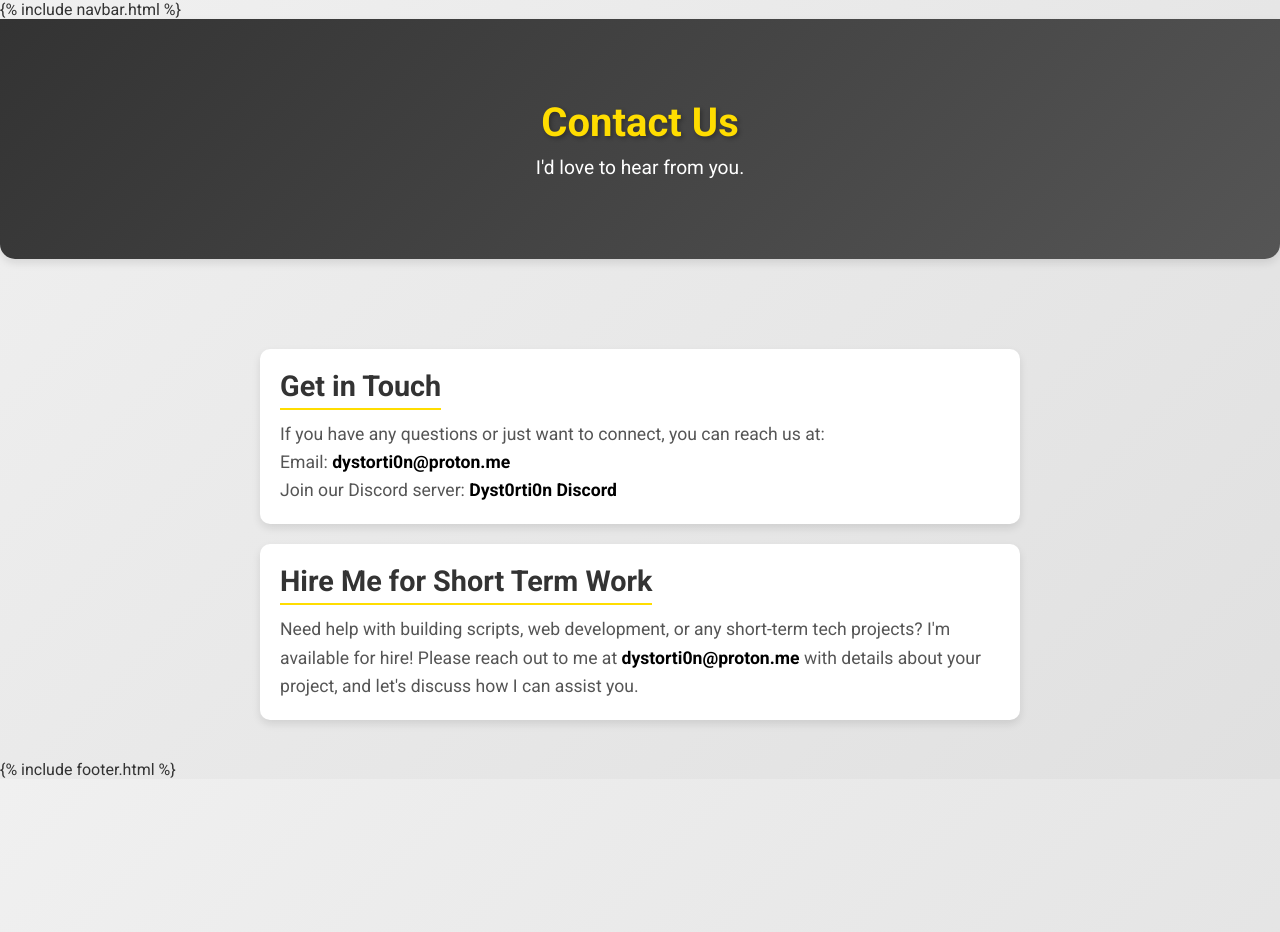
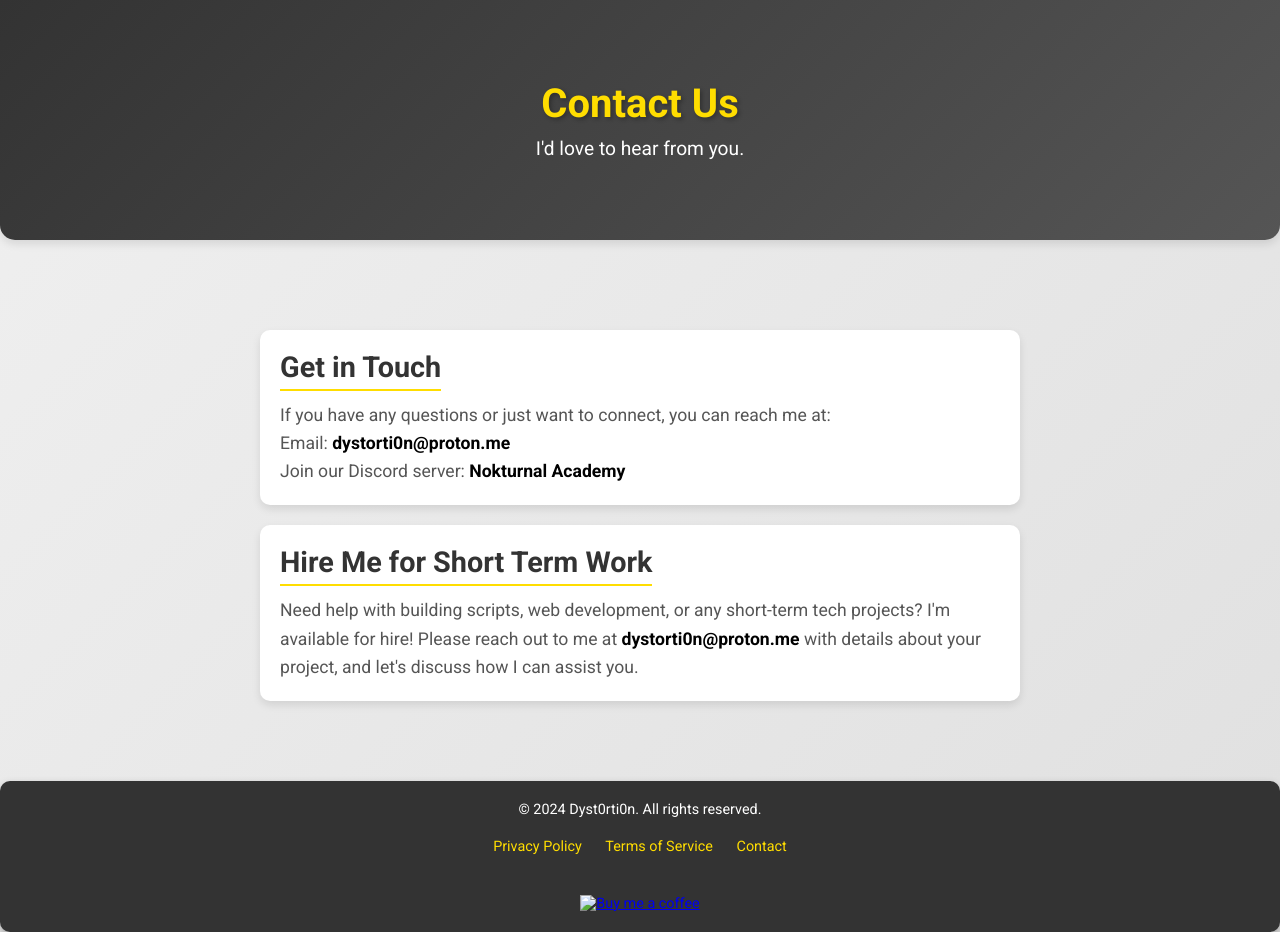
Before and after one commit to Dyst0rti0n/Dyst0rti0n.github.io, a Jekyll site: the page contact.html, which Jekyll copies as it is, in a window 1280 px wide. Built offline with Jekyll 4.4.1, drawn with Linux system fonts in a browser that asks for light colours; before the commit the page ends 900 px from its top, so only the background shows below that.

Commit message:
Contact page changes again

```diff
--- a/contact.html
+++ b/contact.html
@@ -10,7 +10,6 @@
     <link rel="stylesheet" href="/assets/css/contact.css">
 </head>
 <body>
-    {% include navbar.html %}
     <header>
         <div class="hero">
             <h1>Contact Us</h1>
@@ -20,16 +19,28 @@
     <main>
         <section class="contact-content">
             <h2>Get in Touch</h2>
-            <p>If you have any questions or just want to connect, you can reach us at:</p>
+            <p>If you have any questions or just want to connect, you can reach me at:</p>
             <p>Email: <a href="mailto:dystorti0n@proton.me">dystorti0n@proton.me</a></p>
-            <p>Join our Discord server: <a href="https://discord.gg/PgQjS3t4vj" target="_blank">Dyst0rti0n Discord</a></p>
+            <p>Join our Discord server: <a href="https://discord.gg/PgQjS3t4vj" target="_blank">Nokturnal Academy</a></p>
         </section>
         <section class="hire-me">
             <h2>Hire Me for Short Term Work</h2>
             <p>Need help with building scripts, web development, or any short-term tech projects? I'm available for hire! Please reach out to me at <a href="mailto:dystorti0n@proton.me">dystorti0n@proton.me</a> with details about your project, and let's discuss how I can assist you.</p>
         </section>
     </main>
-    {% include footer.html %}
+    <footer>
+        <div class="footer-content">
+            <p>&copy; 2024 Dyst0rti0n. All rights reserved.</p>
+            <div class="footer-links">
+                <a href="/privacy-policy.html">Privacy Policy</a>
+                <a href="/terms-of-service.html">Terms of Service</a>
+                <a href="/contact.html">Contact</a>
+            </div>
+            <a class="bmc-button-footer" href="https://www.buymeacoffee.com/dystortion" target="_blank">
+                <img src="https://cdn.buymeacoffee.com/buttons/bmc-new-btn-logo.svg" alt="Buy me a coffee">
+            </a>
+        </div>
+    </footer>
     <script src="https://cdnjs.cloudflare.com/ajax/libs/jquery/3.6.0/jquery.min.js"></script>
     <script src="https://cdnjs.cloudflare.com/ajax/libs/slick-carousel/1.8.1/slick.min.js"></script>
     <script src="/assets/js/githubrepos.js"></script>
```
